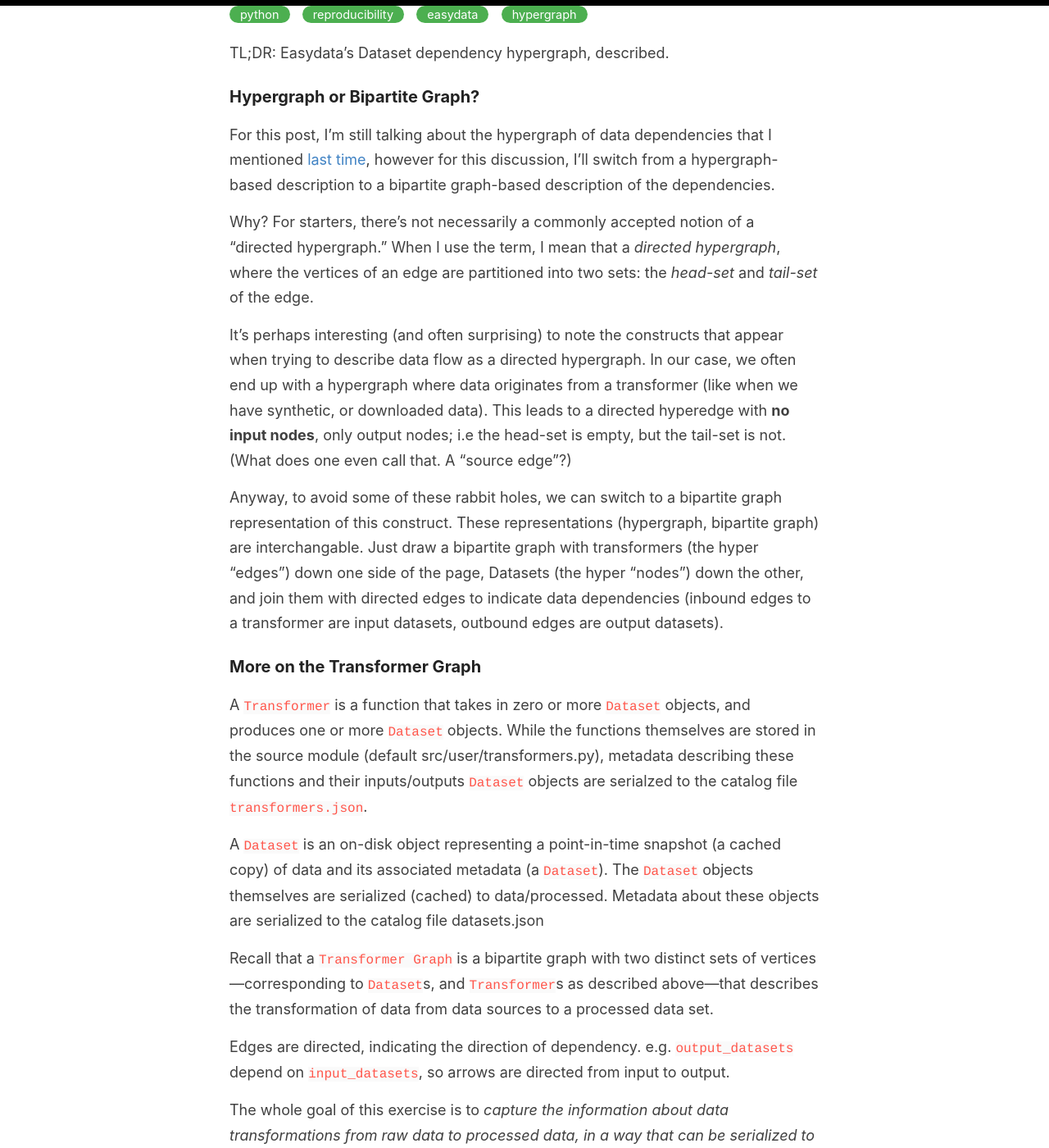
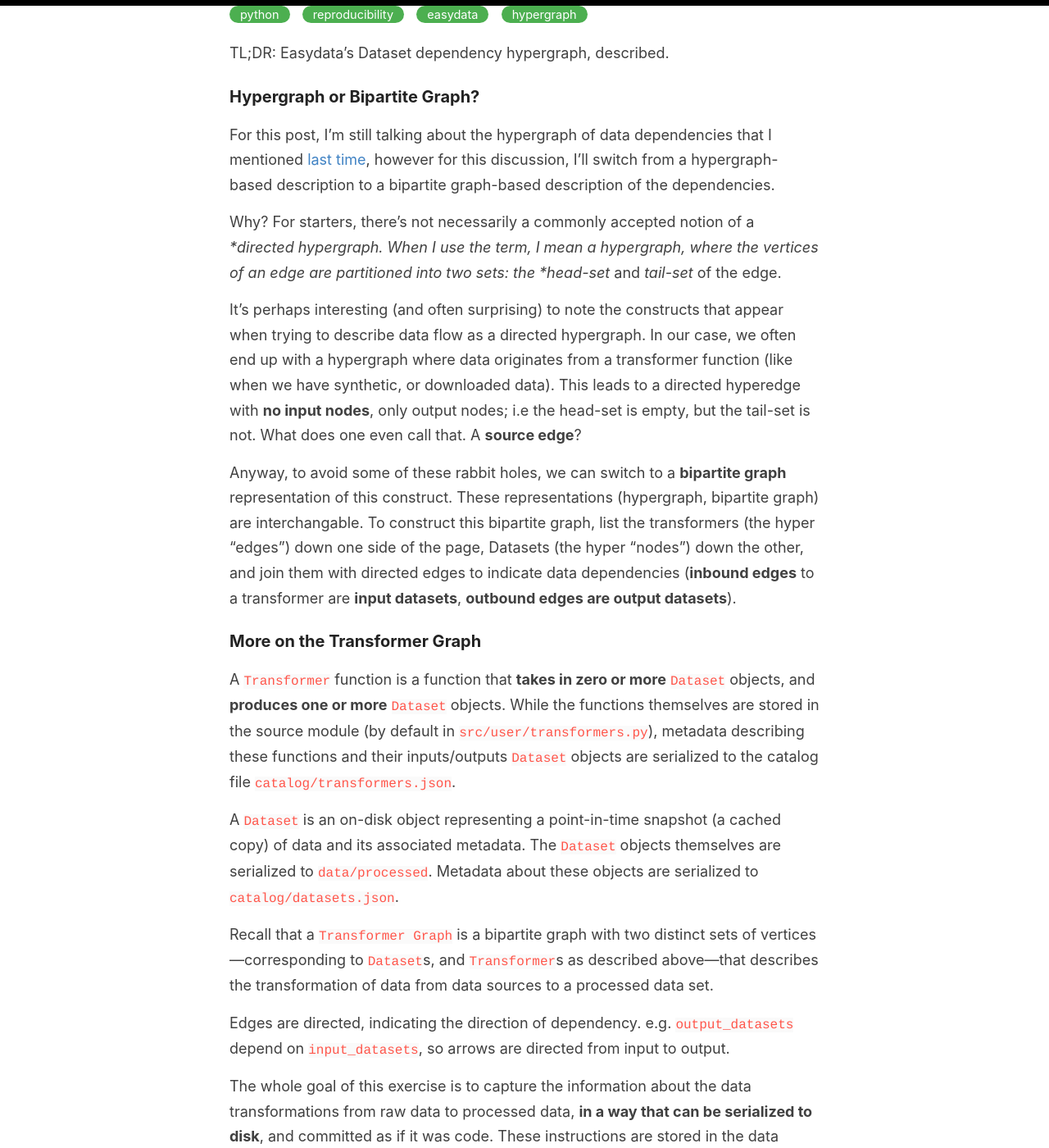
Before and after one commit to hackalog/hackalog.github.io, a Jekyll site: the page built from _posts/2020-04-13-transformers-and-datasets.md, in a window 1280 px wide and 1400 px high, scrolled down 328 px. Shown: the whole window at 82% size. Built offline with Jekyll 4.4.1, drawn with Linux system fonts in a browser that asks for light colours; some of the changed text lies outside the part shown.

Commit message:
Update 2020-04-13-transformers-and-datasets.md

````diff
--- a/_posts/2020-04-13-transformers-and-datasets.md
+++ b/_posts/2020-04-13-transformers-and-datasets.md
@@ -13,28 +13,28 @@
 
 [last time]: /dataset-dag
 
-Why? For starters, there's not necessarily a commonly accepted notion of a "directed hypergraph."
-When I use the term, I mean that a *directed hypergraph*, where the vertices of an edge are partitioned into two sets: the *head-set* and *tail-set* of the edge.
+Why? For starters, there's not necessarily a commonly accepted notion of a **directed hypergraph.
+When I use the term, I mean a hypergraph, where the vertices of an edge are partitioned into two sets: the *head-set* and *tail-set* of the edge.
 
-It’s perhaps interesting (and often surprising) to note the constructs that appear when trying to describe data flow as a directed hypergraph. In our case, we often end up with a hypergraph where data originates from a transformer (like when we have synthetic, or downloaded data). This leads to a directed hyperedge with **no input nodes**, only output nodes; i.e the head-set is empty, but the tail-set is not. (What does one even call that. A “source edge”?)
+It’s perhaps interesting (and often surprising) to note the constructs that appear when trying to describe data flow as a directed hypergraph. In our case, we often end up with a hypergraph where data originates from a transformer function (like when we have synthetic, or downloaded data). This leads to a directed hyperedge with **no input nodes**, only output nodes; i.e the head-set is empty, but the tail-set is not. What does one even call that. A **source edge**?
 
-Anyway, to avoid some of these rabbit holes, we can switch to a bipartite graph representation of this construct. These representations (hypergraph, bipartite graph) are interchangable. Just draw a bipartite graph with transformers (the hyper "edges") down one side of the page, Datasets (the hyper "nodes") down the other, and join them with directed edges to indicate data dependencies (inbound edges to a transformer are input datasets, outbound edges are output datasets).
+Anyway, to avoid some of these rabbit holes, we can switch to a **bipartite graph** representation of this construct. These representations (hypergraph, bipartite graph) are interchangable. To construct this bipartite graph, list the transformers (the hyper "edges") down one side of the page, Datasets (the hyper "nodes") down the other, and join them with directed edges to indicate data dependencies (**inbound edges** to a transformer are **input datasets**, **outbound edges are output datasets**).
 
 
 ### More on the Transformer Graph
 
-A `Transformer` is a function that takes in zero or more `Dataset` objects, and produces one or more `Dataset` objects. While the functions themselves are stored in the source module (default src/user/transformers.py), metadata describing these functions and their inputs/outputs `Dataset` objects are serialzed to the catalog file `transformers.json`.
+A `Transformer` function is a function that **takes in zero or more** `Dataset` objects, and **produces one or more** `Dataset` objects. While the functions themselves are stored in the source module (by default in `src/user/transformers.py`), metadata describing these functions and their inputs/outputs `Dataset` objects are serialized to the catalog file `catalog/transformers.json`.
 
-A `Dataset` is an on-disk object representing a point-in-time snapshot (a cached copy) of data and its associated metadata (a `Dataset`). The `Dataset` objects themselves are serialized (cached) to data/processed. Metadata about these objects are serialized to the catalog file datasets.json
+A `Dataset` is an on-disk object representing a point-in-time snapshot (a cached copy) of data and its associated metadata. The `Dataset` objects themselves are serialized to `data/processed`. Metadata about these objects are serialized to `catalog/datasets.json`.
 
 Recall that a `Transformer Graph` is a bipartite graph with two distinct sets of vertices—corresponding to `Dataset`s, and `Transformer`s as described above—that describes the transformation of data from data sources to a processed data set.
 
 Edges are directed, indicating the direction of dependency. e.g. `output_datasets` depend on `input_datasets`, so arrows are directed from input to output.
 
-The whole goal of this exercise is to *capture the information about data transformations from raw data to processed data, in a way that can be serialized to disk, and committed as if it was code*. These instructions are stored in the data catalog in JSON format. There is some trickiness here, as function objects don’t serialize in a platform-independent way, so we just some make assumptions about namespace (we set up a standard location in the python module for user-generated functions: `src.user.*`), and use Python introspection to map the serialization to function objects when the pipeline is loaded.
+The whole goal of this exercise is to capture the information about the data transformations from raw data to processed data, **in a way that can be serialized to disk**, and committed as if it was code. These instructions are stored in the data catalog in JSON format. There is some trickiness here, as function objects don’t serialize in a platform-independent way, so we just some make assumptions about namespaces (we set up a standard location in the python module for user-generated functions: `src.user.*`), and use Python introspection to map the serialization to function objects when the pipeline is loaded.
 
 ### Transformer Serialization
-Note that transformers can take *zero* datasets as input (but must produce at least one output). This special case occurs in one of two ways:
+Note that **transformers can take zero datasets as input** (but must produce at least one output). This special case occurs in one of two ways:
 
 * **Synthetic Data**": The data is synthetic, and the transformer is actually generates a `Dataset` object from scratch. The JSON in this case looks like:
 ```
@@ -58,7 +58,7 @@
         ],
 }
 ```
-In all other cases, a transformer consumes and emits datasets as follows:
+In all other cases, a transformer consumes and emits one or more `Datasets` as both input and output:
 ```
     "hyperedge": {
         "input_datasets":[in_dset_1, in_dset_2],
@@ -72,23 +72,24 @@
 },
 ```
 ### Dataset Serialization
-A complete `Dataset` object contains both the data itself and an associated metadata dictionary. On disk, this is serialized to two files, typically located in paths['processed_data_path']. This serialization is called the cached copy of the dataset:
+A complete `Dataset` object contains both the data itself and an associated metadata dictionary. On disk, this is serialized to two files, typically located in `paths['processed_data_path']`:
 
-`dataset_name.dataset`: The complete `Dataset` Object
+* `dataset_name.dataset`: The complete `Dataset` Object
+* `dataset_name.metadata`: A copy of the metadata portion of the `Dataset`. As the `Dataset` can be quite large, metadata-only operations save time and memory by reading this file instead. If the `Dataset` has been reproducibly generated, this metadata should match whatever is serialized into the dataset catalog.
 
-`dataset_name.metadata`: A copy of the metadata portion of the `Dataset`. As the `Dataset` can be quite large, metadata-only operations save time and memory by reading this file instead. If the `Dataset` has been reproducibly generated, this metadata should match whatever is serialized into the dataset catalog.
-
-One of the design goals of [Easydata] is that this cached copy can be deleted at any time and (reproducibly and deterministically) recreated when needed.
+One of the design goals of [Easydata] is that this processed dataset can be deleted at any time and (reproducibly and deterministically) recreated when needed.
 
 ### Dataset Metadata
-The master copy of the generated metadata is stored in the catalog file: `datasets.json`.
+The master copy of the generated metadata is stored in the catalog file: `catalog/datasets.json`.
 
-`Dataset` metadata is fairly freeform. It is based on scikit-learn’s [Bunch] object (basically a dictionary where the keys can be accessed as attributes). This object typically contains 4 attributes: data, target (which is often None for unsupervised learning problems), metadata, and hashes. The latter contains a hash of all the non-metadata attributes of the `Dataset`; e.g.
+`Dataset` metadata is fairly freeform. It is based on scikit-learn’s [Bunch] object (basically a dictionary where the keys can be accessed as attributes). This object typically contains 4 attributes: `.data`, `.target` (which is often None for unsupervised learning problems), `.metadata`, and `.hashes'. The latter contains a hash of all the non-`metadata` attributes of the `Dataset`; e.g.
 ```
     "hashes": {
         "data":"sha1:d1d5ac9a5872e09b3a88618177dccc481df022d1",
         "target":"sha1:38f65f3b11da4851aaaccc19b1f0cf4d3806f83b",
-},where data and target are whatever data type makes sense for the problem at hand (e.g. matrix, pandas dataframe, nparray, etc.)
+},
 ```
+where data and target are whatever data type makes sense for the problem at hand (e.g. matrix, pandas dataframe, nparray, etc.)
+
 [bunch]: https://github.com/adrinjalali/scikit-learn/blob/bea2e2414f93fdf4558f1288377d2aa0351727b4/sklearn/utils/__init__.py#L60-L80
 [easydata]: https://github.com/hackalog/easydata
````
